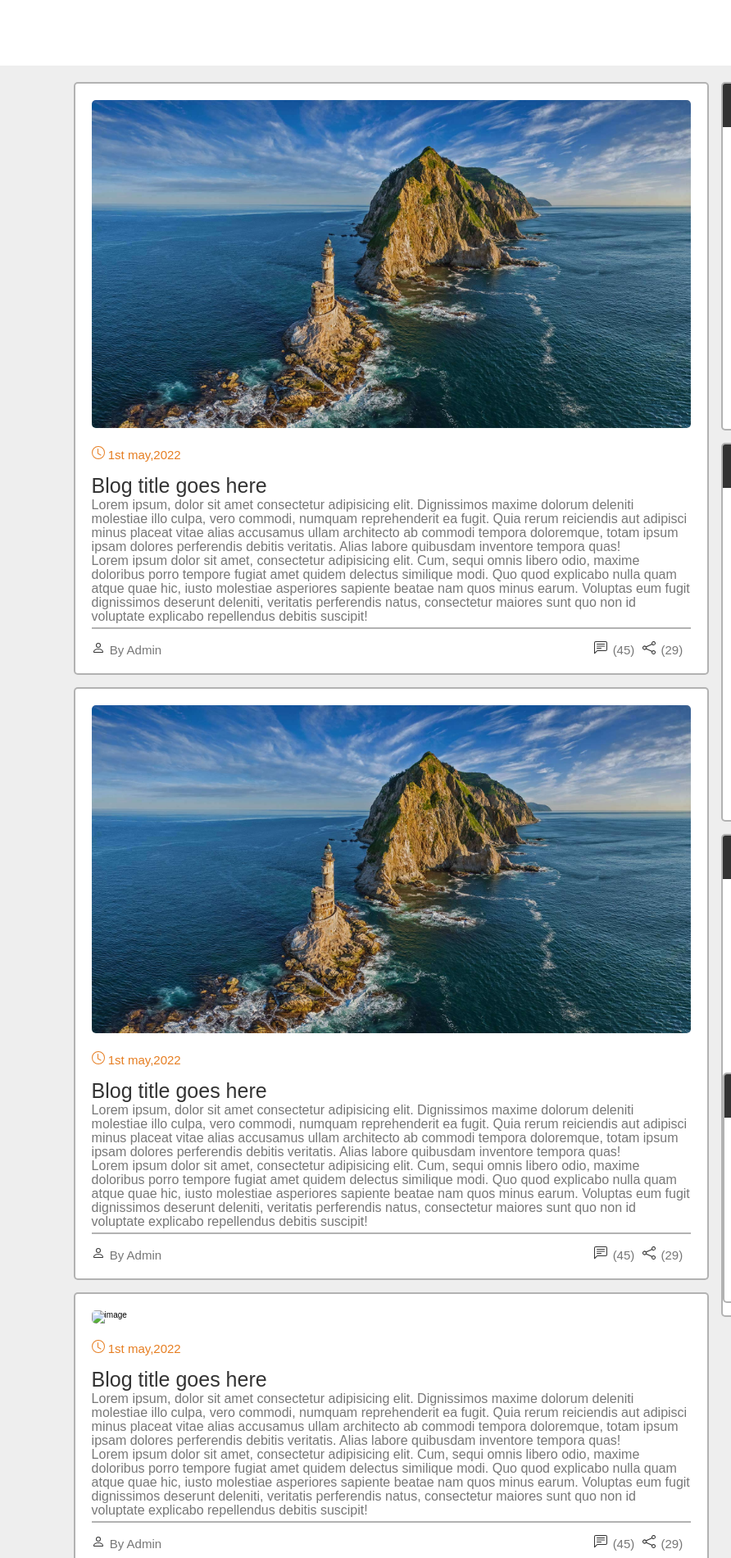
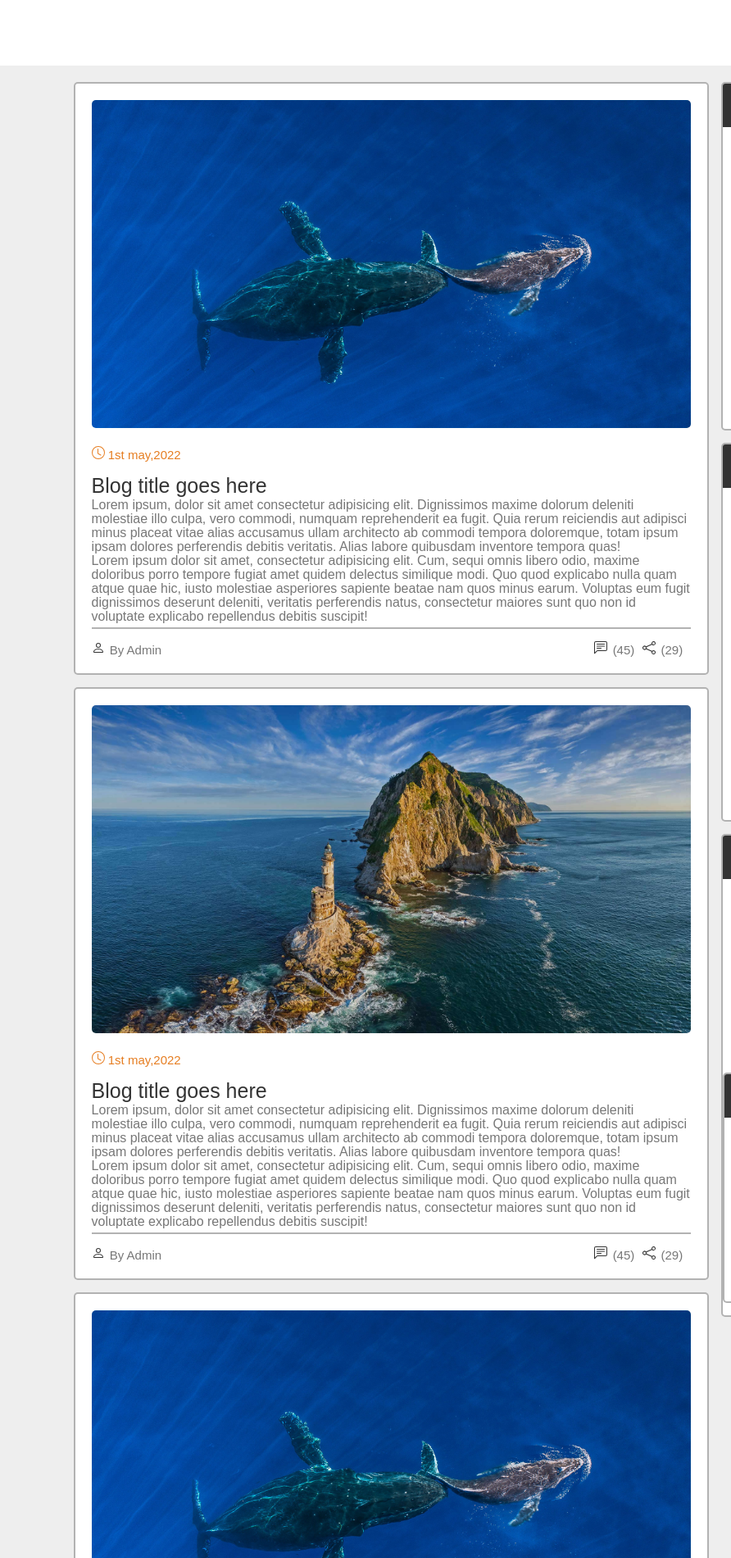
Before and after one commit to maqeel019/BlogWeb, a plain HTML site: page index.html in a window 1280 px wide. Shown: the part 560-2460 px from the top of the page at 82% size, 0-892 px from the left. Drawn offline with Linux system fonts and the light colour scheme.

Commit message:
Update index for images

```diff
--- a/index.html
+++ b/index.html
@@ -73,7 +73,7 @@
         <div class="posts-container">
 
             <div class="post">
-                <img src="20210003.jpg" alt="" class="images">
+                <img src="20210024.jpg" alt="" class="images">
                 <div class="data">
                     <i class="bi bi-clock">
                         <svg xmlns="http://www.w3.org/2000/svg" width="16" height="16" fill="currentColor" class="bi bi-clock" viewBox="0 0 16 16">
@@ -163,7 +163,7 @@
             </div>
 
             <div class="post">
-                <img src="/20210023.jpg.jpg" alt="image" class="images">
+                <img src="/20210024.jpg" alt="image" class="images">
                 <div class="data">
                     <i class="bi bi-clock">
 <svg xmlns="http://www.w3.org/2000/svg" width="16" height="16" fill="currentColor" class="bi bi-clock" viewBox="0 0 16 16">
```
